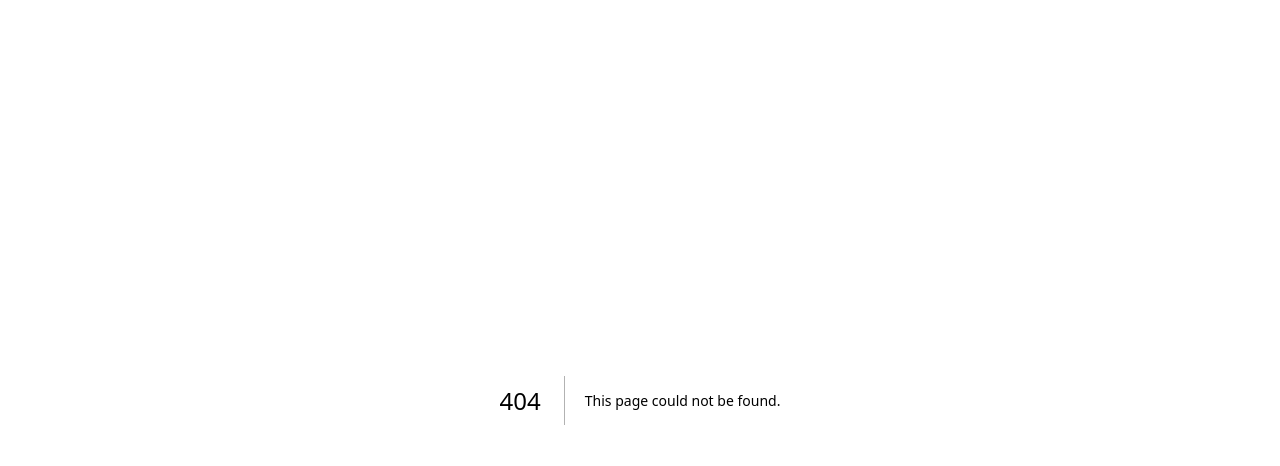
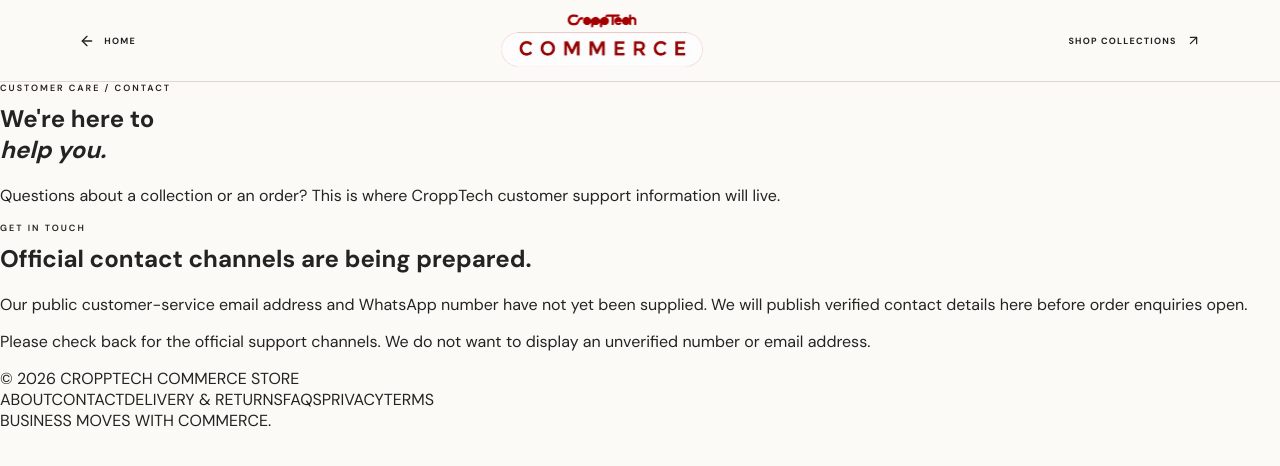
Before and after one commit to JACTech001/cropptech-commerce, a Next.js app: page /contact in a window 1280 px wide. Before the commit this address had no page. Shown: the top 466 px of the page. Built offline with nearby package versions, Linux system fonts and the light colour scheme; a web font is replaced by a local one.

Commit message:
Add page.js page

```diff
--- /dev/null
+++ b/app/contact/page.js
@@ -0,0 +1,15 @@
+import StorePageShell from "../../components/StorePageShell";
+
+export const metadata = { title: "Contact | CroppTech Commerce Store" };
+
+export default function ContactPage() {
+  return (
+    <StorePageShell eyebrow="CUSTOMER CARE / CONTACT" title={<>We're here to<br /><em>help you.</em></>} intro="Questions about a collection or an order? This is where CroppTech customer support information will live.">
+      <div className="info-single">
+        <p className="eyebrow">GET IN TOUCH</p><h2>Official contact channels are being prepared.</h2>
+        <p>Our public customer-service email address and WhatsApp number have not yet been supplied. We will publish verified contact details here before order enquiries open.</p>
+        <p>Please check back for the official support channels. We do not want to display an unverified number or email address.</p>
+      </div>
+    </StorePageShell>
+  );
+}
```
